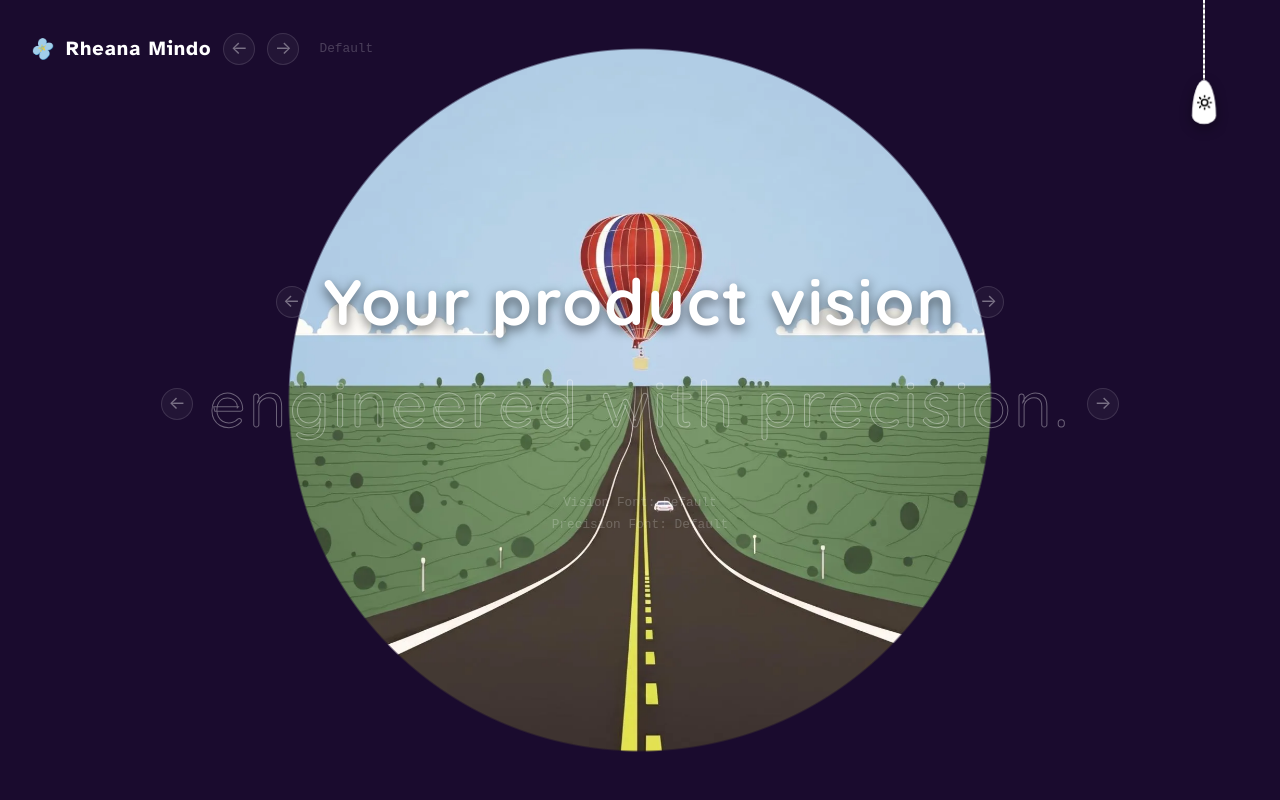
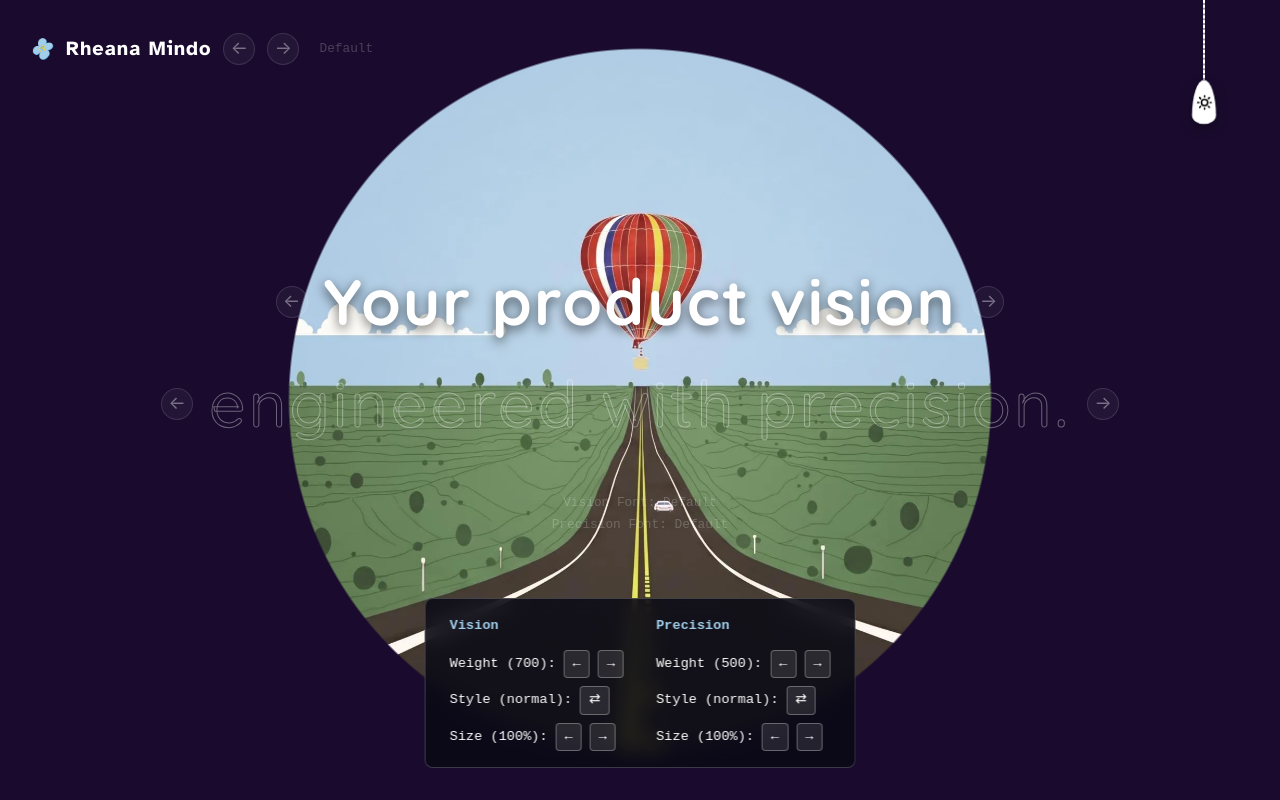
Before and after one commit to rmmindo/rheana-portfolio, a React (Vite) app in the folder apps/web/: page / in a window 1280 px wide. Both pictures are taken after a click on the button "Put them on". Built offline with nearby package versions, Linux system fonts and the light colour scheme.

Commit message:
feat: add temporary typography debug panel for font weight, style, and size previewing

```diff
--- a/apps/web/src/components/Hero.jsx
+++ b/apps/web/src/components/Hero.jsx
@@ -17,9 +17,19 @@ const precisionFonts = [
 export default function Hero() {
   const precisionText = "engineered with precision.";
 
+  // Core font cycling states
   const [visionFontIdx, setVisionFontIdx] = useState(-1);
   const [precisionFontIdx, setPrecisionFontIdx] = useState(-1);
   const [hasCycledPrecision, setHasCycledPrecision] = useState(false);
+
+  // Temporary Typography Debugger States
+  const [vWeight, setVWeight] = useState(700);
+  const [vStyle, setVStyle] = useState('normal');
+  const [vSize, setVSize] = useState(1.0);
+
+  const [pWeight, setPWeight] = useState(500);
+  const [pStyle, setPStyle] = useState('normal');
+  const [pSize, setPSize] = useState(1.0);
 
   const cycleVisionFont = (direction) => {
     setVisionFontIdx((prev) => {
@@ -45,6 +55,7 @@ export default function Hero() {
   const baseDelay = hasCycledPrecision ? 0 : 3;
 
   return (
+    <>
       <div className="hero-wrapper">
         <div className="hero-content">
 
@@ -53,19 +64,25 @@ export default function Hero() {
             <button
               className="font-nav-btn"
               onClick={() => cycleVisionFont(-1)}
-            aria-label="Previous font for vision"
             >
               &#8592;
             </button>
 
-          <h1 className="hero-vision" style={{ fontFamily: visionFontFamily }}>
+            <h1
+              className="hero-vision"
+              style={{
+                fontFamily: visionFontFamily,
+                fontWeight: vWeight,
+                fontStyle: vStyle,
+                fontSize: `clamp(${2 * vSize}rem, ${5 * vSize}vw, ${4 * vSize}rem)`
+              }}
+            >
               Your product vision
             </h1>
 
             <button
               className="font-nav-btn"
               onClick={() => cycleVisionFont(1)}
-            aria-label="Next font for vision"
             >
               &#8594;
             </button>
@@ -76,20 +93,25 @@ export default function Hero() {
             <button
               className="font-nav-btn"
               onClick={() => cyclePrecisionFont(-1)}
-            aria-label="Previous font for precision"
             >
               &#8592;
             </button>
 
-          <div className="hero-precision-container" style={{ fontFamily: precisionFontFamily }}>
+            <div
+              className="hero-precision-container"
+              style={{
+                fontFamily: precisionFontFamily,
+                fontWeight: pWeight,
+                fontStyle: pStyle,
+                fontSize: `clamp(${2 * pSize}rem, ${5 * pSize}vw, ${4 * pSize}rem)`
+              }}
+            >
               {/* Layer 1: The stationary wireframe/blueprint outline */}
               <div className="precision-outline" aria-hidden="true" style={{ fontFamily: precisionFontFamily }}>
                 {precisionText}
               </div>
 
-            {/* Layer 2: The solid letters that magnetically snap in.
-                Using key={precisionFontIdx} forces React to unmount and remount this block
-                when the font changes, instantly re-triggering the CSS animation! */}
+              {/* Layer 2: The solid letters that magnetically snap in. */}
               <div className="precision-solid" key={precisionFontIdx}>
                 {precisionText.split('').map((char, index) => (
                   <span
@@ -110,13 +132,12 @@ export default function Hero() {
             <button
               className="font-nav-btn"
               onClick={() => cyclePrecisionFont(1)}
-            aria-label="Next font for precision"
             >
               &#8594;
             </button>
           </div>
 
-        {/* Display Current Fonts (Optional helper) */}
+          {/* Display Current Fonts */}
           <div className="font-debugger">
             Vision Font: {visionFontIdx === -1 ? 'Default' : visionFonts[visionFontIdx]} <br/>
             Precision Font: {precisionFontIdx === -1 ? 'Default' : precisionFonts[precisionFontIdx]}
@@ -124,5 +145,45 @@ export default function Hero() {
 
         </div>
       </div>
+
+      {/* TEMPORARY TYPOGRAPHY DEBUGGER PANEL */}
+      <div className="typography-overlay-panel">
+        <div className="panel-section">
+          <strong>Vision</strong>
+          <div className="panel-row">
+            Weight ({vWeight}):
+            <button onClick={() => setVWeight(Math.max(100, vWeight - 100))}>&#8592;</button>
+            <button onClick={() => setVWeight(Math.min(900, vWeight + 100))}>&#8594;</button>
+          </div>
+          <div className="panel-row">
+            Style ({vStyle}):
+            <button onClick={() => setVStyle(vStyle === 'normal' ? 'italic' : 'normal')}>&#8644;</button>
+          </div>
+          <div className="panel-row">
+            Size ({(vSize * 100).toFixed(0)}%):
+            <button onClick={() => setVSize(Math.max(0.2, vSize - 0.1))}>&#8592;</button>
+            <button onClick={() => setVSize(Math.min(3.0, vSize + 0.1))}>&#8594;</button>
+          </div>
+        </div>
+
+        <div className="panel-section">
+          <strong>Precision</strong>
+          <div className="panel-row">
+            Weight ({pWeight}):
+            <button onClick={() => setPWeight(Math.max(100, pWeight - 100))}>&#8592;</button>
+            <button onClick={() => setPWeight(Math.min(900, pWeight + 100))}>&#8594;</button>
+          </div>
+          <div className="panel-row">
+            Style ({pStyle}):
+            <button onClick={() => setPStyle(pStyle === 'normal' ? 'italic' : 'normal')}>&#8644;</button>
+          </div>
+          <div className="panel-row">
+            Size ({(pSize * 100).toFixed(0)}%):
+            <button onClick={() => setPSize(Math.max(0.2, pSize - 0.1))}>&#8592;</button>
+            <button onClick={() => setPSize(Math.min(3.0, pSize + 0.1))}>&#8594;</button>
+          </div>
+        </div>
+      </div>
+    </>
   );
 }
--- a/apps/web/src/styles/components/_hero.scss
+++ b/apps/web/src/styles/components/_hero.scss
@@ -59,7 +59,9 @@
 html.has-unlocked .font-nav-btn,
 html.is-clearing .font-nav-btn,
 html.has-unlocked .font-debugger,
-html.is-clearing .font-debugger {
+html.is-clearing .font-debugger,
+html.has-unlocked .typography-overlay-panel,
+html.is-clearing .typography-overlay-panel {
   opacity: 1;
   transition: opacity 2500ms cubic-bezier(0.4, 0, 0.2, 1);
   transition-delay: 2s; /* Wait for text to fully appear before showing UI */
@@ -154,3 +156,52 @@ html.has-unlocked .precision-char {
     animation-delay: 0s !important;
   }
 }
+/* ADD TO THE BOTTOM OF _hero.scss */
+.typography-overlay-panel {
+  position: fixed;
+  bottom: 2rem;
+  left: 50%;
+  transform: translateX(-50%);
+  background: rgba(10, 10, 20, 0.85);
+  backdrop-filter: blur(10px);
+  border: 1px solid rgba(255,255,255,0.2);
+  border-radius: 8px;
+  padding: 1rem 1.5rem;
+  display: flex;
+  gap: 2rem;
+  color: #fff;
+  z-index: 10000;
+  pointer-events: auto; /* Ensure clickable */
+  font-family: monospace;
+  font-size: 0.85rem; opacity: 0;
+}
+
+.panel-section {
+  display: flex;
+  flex-direction: column;
+  gap: 0.5rem;
+
+  strong {
+    color: #A0CFEC;
+    margin-bottom: 0.25rem;
+  }
+}
+
+.panel-row {
+  display: flex;
+  align-items: center;
+  gap: 0.5rem;
+
+  button {
+    background: rgba(255,255,255,0.1);
+    border: 1px solid rgba(255,255,255,0.3);
+    color: white;
+    cursor: pointer;
+    padding: 2px 8px;
+    border-radius: 4px;
+
+    &:hover {
+      background: rgba(255,255,255,0.3);
+    }
+  }
+}
```
Lines whose indentation alone changed are shown as unchanged.
